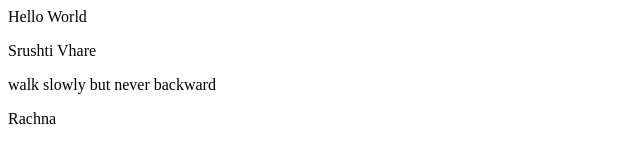
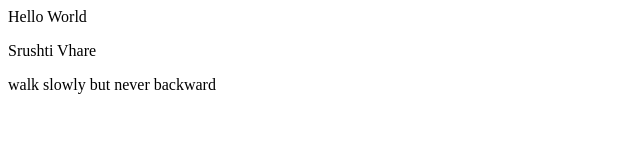
Before and after one commit to SrushtiVhare/git-github-practice, a plain HTML site: page index.html in a window 1280 px wide. Shown: the full height of the page, 0-640 px from the left. Drawn offline with Linux system fonts and the light colour scheme.

Commit message:
fixed paragraph

```diff
--- a/index.html
+++ b/index.html
@@ -1,4 +1,3 @@
 <P>Hello World</P>
 <p>Srushti Vhare</p>
 <p>walk slowly but never backward</p>
-<p>Rachna</p>
```
